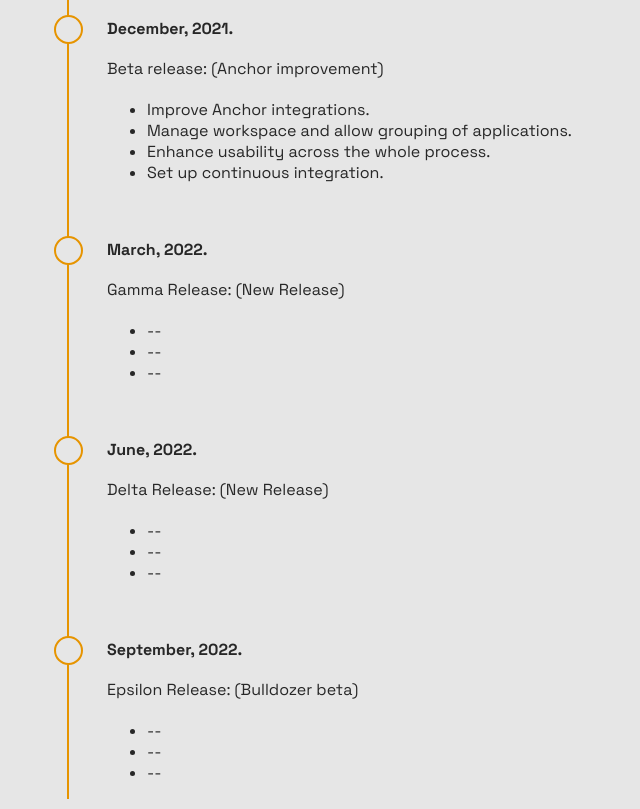
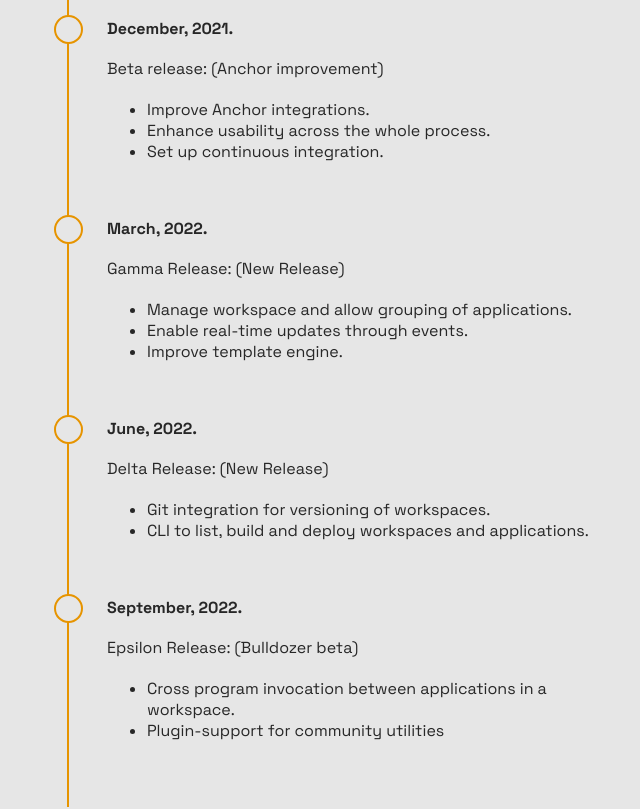
Before and after one commit to heavy-duty/landing, a website: page index.html in a window 1280 px wide. Shown: the part 1100-1909 px from the top of the page, without its empty margins (298-938 px from the left). Drawn offline with Linux system fonts and the light colour scheme; a web font is replaced by a local one.

Commit message:
fix(roadmap): enhanced stile and texts

```diff
--- a/index.css
+++ b/index.css
@@ -63,14 +63,12 @@ body > * {
   width: 100%;
   min-height: calc(100vh - 301px);
   /* header heigh + footer heigh*/
-  overflow: auto;
   margin: 0 auto;
   display: flex;
   flex-direction: column;
   justify-content: center;
   align-items: center;
   position: relative;
-  overflow: hidden;
 }
 
 .content {
@@ -119,7 +117,7 @@ body > * {
   position: absolute;
   content: "";
   width: 2px;
-  height: 100%;
+  height: calc(100% + 50px);
   background: #e69400;
   top: -0px;
   left: -0px;
--- a/index.html
+++ b/index.html
@@ -21,9 +21,6 @@
         <h1 class="m-0">HEAVYDUTY</h1>
       </div>
       <div class="header-opts">
-        <!-- <a href="#">
-                <span>Home</span>
-            </a> -->
         <a href="mailto:andresmgsl@gmail.com">
           <span>Contact us</span>
           <img
@@ -111,7 +108,6 @@
               <p>Beta release: (Anchor improvement)</p>
               <ul>
                 <li>Improve Anchor integrations.</li>
-                <li>Manage workspace and allow grouping of applications.</li>
                 <li>Enhance usability across the whole process.</li>
                 <li>Set up continuous integration.</li>
               </ul>
@@ -125,9 +121,9 @@
               </div>
               <p>Gamma Release: (New Release)</p>
               <ul>
-                <li>--</li>
-                <li>--</li>
-                <li>--</li>
+                <li>Manage workspace and allow grouping of applications.</li>
+                <li>Enable real-time updates through events.</li>
+                <li>Improve template engine.</li>
               </ul>
             </div>
           </div>
@@ -139,9 +135,10 @@
               </div>
               <p>Delta Release: (New Release)</p>
               <ul>
-                <li>--</li>
-                <li>--</li>
-                <li>--</li>
+                <li>Git integration for versioning of workspaces.</li>
+                <li>
+                  CLI to list, build and deploy workspaces and applications.
+                </li>
               </ul>
             </div>
           </div>
@@ -153,9 +150,10 @@
               </div>
               <p>Epsilon Release: (Bulldozer beta)</p>
               <ul>
-                <li>--</li>
-                <li>--</li>
-                <li>--</li>
+                <li>
+                  Cross program invocation between applications in a workspace.
+                </li>
+                <li>Plugin-support for community utilities</li>
               </ul>
             </div>
           </div>
```
